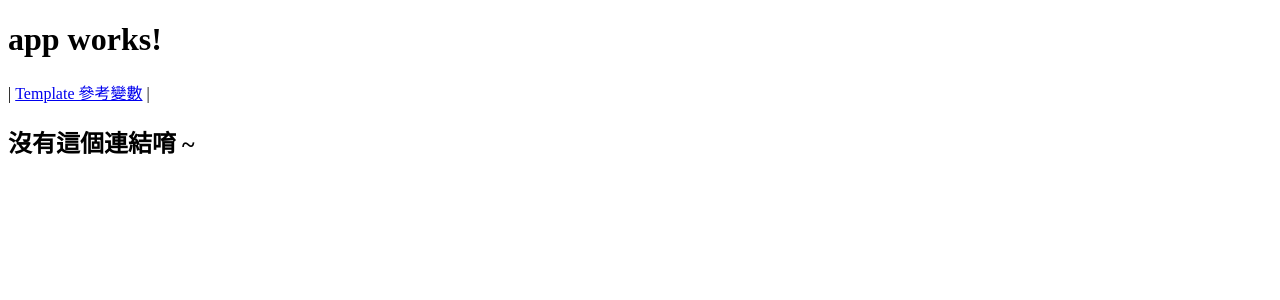
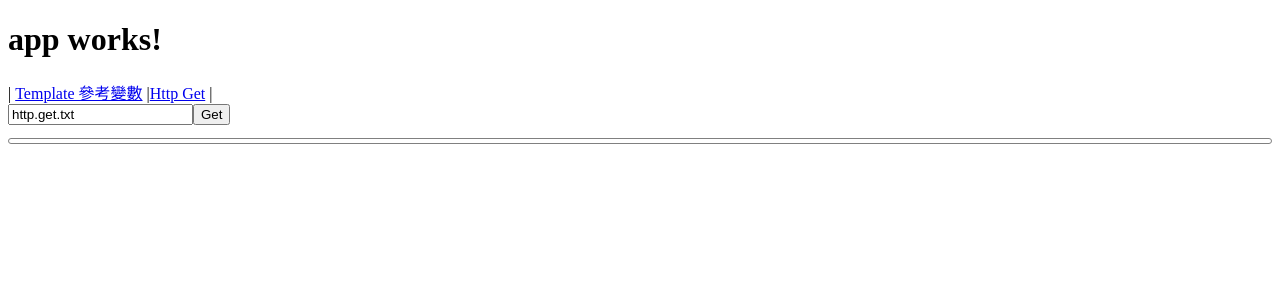
Before and after one commit to simie-cc/angular-advanced-demo, an Angular app: page /http-get in a window 1280 px wide. Shown: the top 300 px of the page. Built offline with nearby package versions, Linux system fonts and the light colour scheme.

Commit message:
http 呼叫取得資料

```diff
--- a/src/app/app.module.ts
+++ b/src/app/app.module.ts
@@ -8,13 +8,15 @@ import { appRoutes } from './app.routing';
 import { AppComponent } from './app.component';
 import { TemplateRefVarComponent } from './template-ref-var/template-ref-var.component';
 import { NotfoundPageComponent } from './notfound-page/notfound-page.component';
+import { HttpGetComponent } from './http-get/http-get.component';
 
 
 @NgModule({
   declarations: [
     AppComponent,
     TemplateRefVarComponent,
-    NotfoundPageComponent
+    NotfoundPageComponent,
+    HttpGetComponent
   ],
   imports: [
     BrowserModule,
--- a/src/app/app.routing.ts
+++ b/src/app/app.routing.ts
@@ -1,10 +1,12 @@
+import { Routes } from '@angular/router';
+
+import { HttpGetComponent } from './http-get/http-get.component';
 import { NotfoundPageComponent } from './notfound-page/notfound-page.component';
-
-import { Routes } from '@angular/router';
 import { TemplateRefVarComponent } from './template-ref-var/template-ref-var.component';
 
 export const appRoutes: Routes = [
     { path: '', children: [] },
     { path: 'template-ref-var', component: TemplateRefVarComponent, data: { label: 'Template 參考變數' } },
+    { path: 'http-get', component: HttpGetComponent, data: { label: 'Http Get' } },
     { path: '**', component: NotfoundPageComponent }
 ];
--- /dev/null
+++ b/src/app/http-get/http-get.component.css
@@ -0,0 +1,6 @@
+
+pre {
+    border: 1px solid gray;
+    border-radius: 5px;
+    padding: 2px;
+}
--- /dev/null
+++ b/src/app/http-get/http-get.component.html
@@ -0,0 +1,5 @@
+
+<input #filename type="text" value='http.get.txt'>
+<button (click)='getData(filename.value)'>Get</button>
+
+<pre #data></pre>
--- /dev/null
+++ b/src/app/http-get/http-get.component.ts
@@ -0,0 +1,28 @@
+
+import { Component, OnInit, ViewChild, ElementRef } from '@angular/core';
+import { Http } from '@angular/http';
+
+@Component({
+    selector: 'app-http-get',
+    templateUrl: './http-get.component.html',
+    styleUrls: ['./http-get.component.css']
+})
+export class HttpGetComponent implements OnInit {
+
+    @ViewChild('data') dataComp: ElementRef;
+
+    constructor(private http: Http) { }
+
+    ngOnInit() {
+    }
+
+    getData(filename: string) {
+        this.http.get('/assets/' + filename)
+            .subscribe(resp => {
+                this.dataComp.nativeElement.textContent = resp.text();
+            });
+        // console.log(filename);
+        // console.log(this.dataComp);
+        // this.dataComp.nativeElement.textContent = filename;
+    }
+}
```
Also changed, not shown: src/assets/http.get.txt (added).
